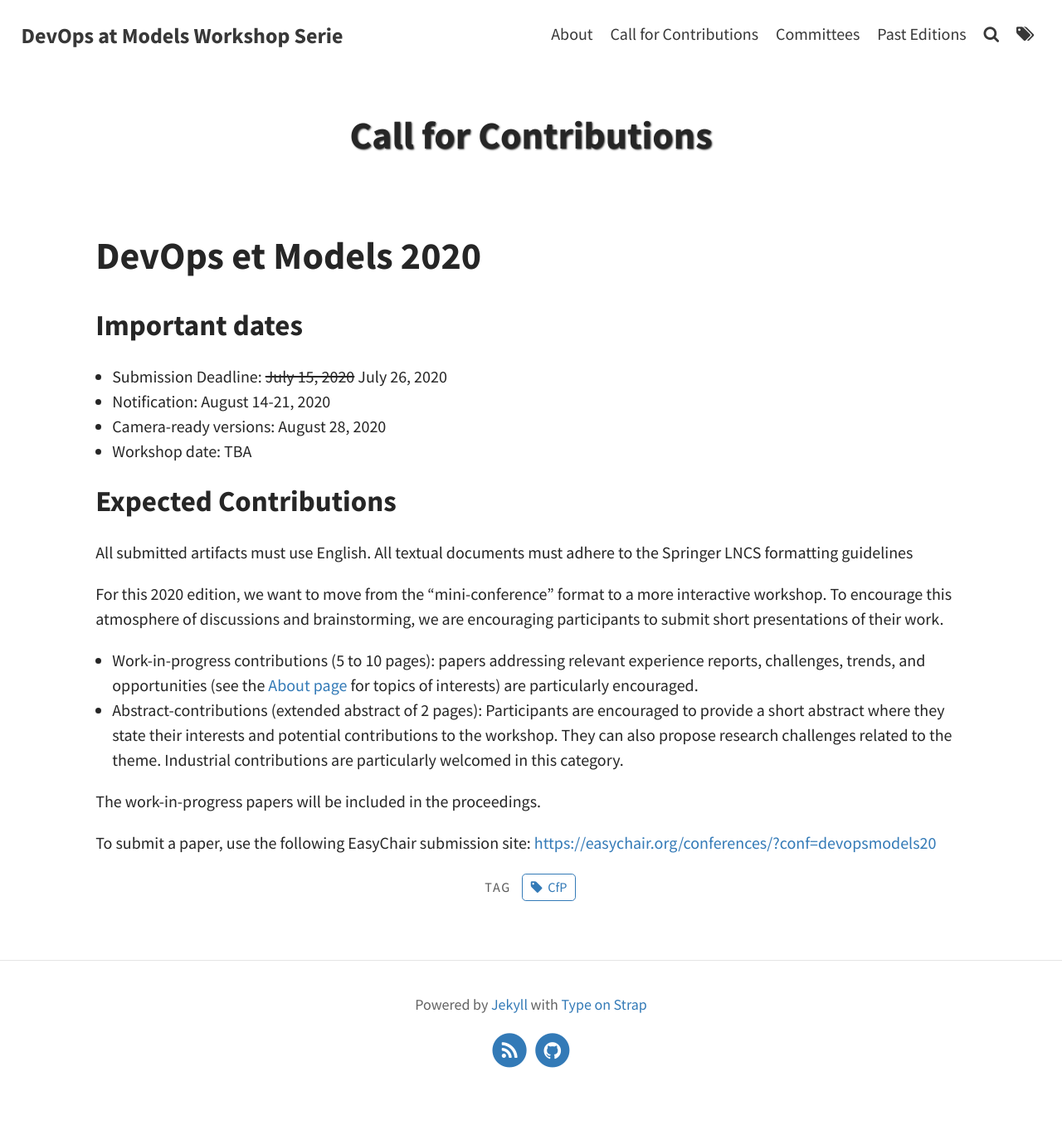
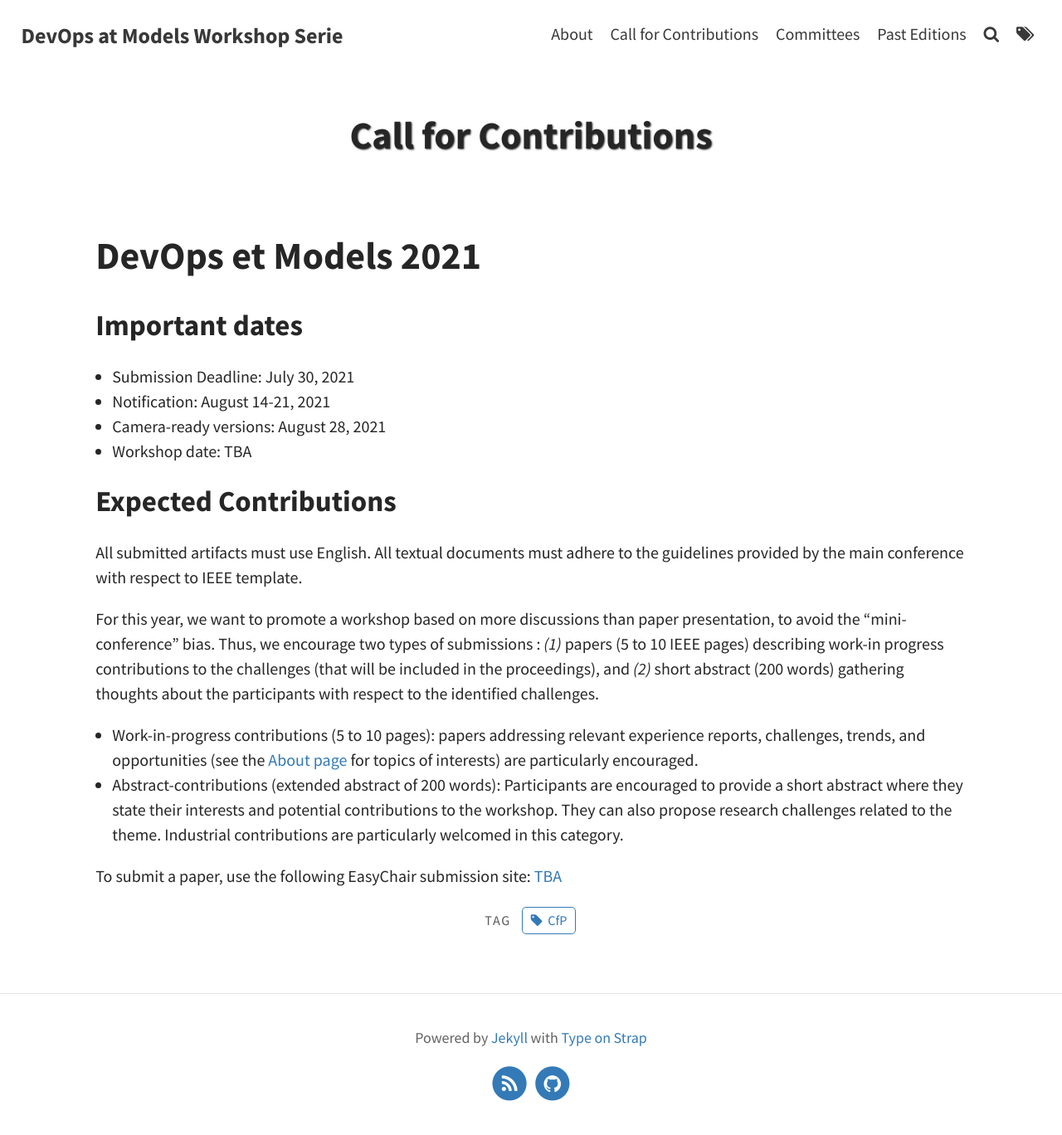
Before and after one commit to ace-design/devops-at-models, a Jekyll site: the page built from pages/cfc.md, in a window 1280 px wide. Shown: the whole page at 83% size. Built offline with Jekyll 4.4.1, drawn with Linux system fonts in a browser that asks for light colours; before the commit the page ends 1328 px from its top, so only the background shows below that.

Commit message:
2021 initial

```diff
--- a/pages/cfc.md
+++ b/pages/cfc.md
@@ -5,24 +5,22 @@ permalink: /call-for-contributions/
 tags: [CfP]
 ---
 
-# DevOps et Models 2020
+# DevOps et Models 2021
 
 ## Important dates
 
-  - Submission Deadline: <del>July 15, 2020</del> July 26, 2020
-  - Notification: August 14-21, 2020
-  - Camera-ready versions: August 28, 2020
+  - Submission Deadline: July 30, 2021
+  - Notification: August 14-21, 2021
+  - Camera-ready versions: August 28, 2021
   - Workshop date: TBA
 
 ## Expected Contributions
 
-All submitted artifacts must use English. All textual documents must adhere to the Springer LNCS formatting guidelines
+All submitted artifacts must use English. All textual documents must adhere to the guidelines provided by the main conference with respect to IEEE template.
 
-For this 2020 edition, we want to move from the "mini-conference" format to a more interactive workshop.  To encourage this atmosphere of discussions and brainstorming, we are encouraging participants to submit short presentations of their work.
+For this year, we want to promote a workshop based on more discussions than paper presentation, to avoid the "mini-conference" bias. Thus, we encourage two types of submissions : _(1)_ papers (5 to 10 IEEE pages) describing work-in progress contributions to the challenges (that will be included in the proceedings), and _(2)_ short abstract (200 words) gathering thoughts about the participants with respect to the identified challenges.
 
   * Work-in-progress contributions (5 to 10 pages): papers addressing relevant experience reports, challenges, trends, and opportunities (see the [About page](../about/) for topics of interests) are particularly encouraged.
-  * Abstract-contributions (extended abstract of 2 pages): Participants are encouraged to provide a short abstract where they state their interests and potential contributions to the workshop. They can also propose research challenges related to the theme. Industrial contributions are particularly welcomed in this category.
+  * Abstract-contributions (extended abstract of 200 words): Participants are encouraged to provide a short abstract where they state their interests and potential contributions to the workshop. They can also propose research challenges related to the theme. Industrial contributions are particularly welcomed in this category.
 
-The work-in-progress papers will be included in the proceedings.
-
-To submit a paper, use the following EasyChair submission site: [https://easychair.org/conferences/?conf=devopsmodels20](https://easychair.org/conferences/?conf=devopsmodels20)
+To submit a paper, use the following EasyChair submission site: [TBA](TBA)
```
Also changed, not shown: _posts/2021-05-15-2021-edition.md (added, +11 -0 lines), pages/about.md (+5 -4 lines).
